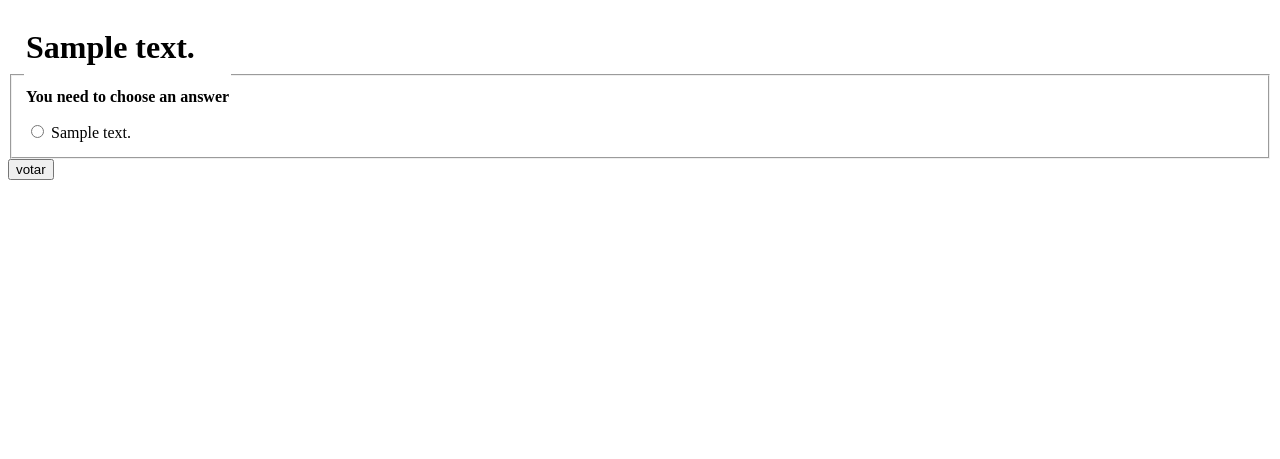
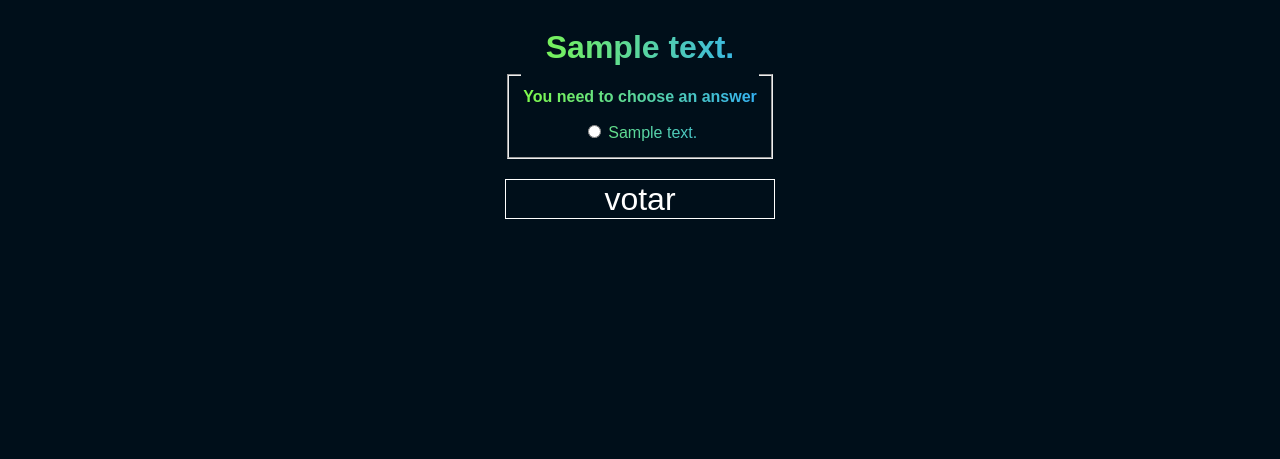
Before and after one commit to Crissdot/API-Preguntas, a Django app: page /polls/1/vote/ in a window 1280 px wide. Shown: the top 459 px of the page. Before the commit the page ends 180 px from the top, so only its background shows below. Run offline with Django 4.2, Linux system fonts and the light colour scheme; tables that the repository leaves empty hold one stand-in row (values such as "Sample post").

Commit message:
add detail styles

```diff
--- /dev/null
+++ b/preguntaapp/polls/static/polls/detail.css
@@ -0,0 +1,10 @@
+input[type="submit"] {
+  width: 100%;
+  height: 40px;
+  margin-top: 20px;
+  border: 1px solid white;
+  font-size: 2rem;
+  background-color: hsl(204 100% 5%);
+  -webkit-text-fill-color: white;
+  cursor: pointer;
+}
--- a/preguntaapp/polls/static/polls/style.css
+++ b/preguntaapp/polls/static/polls/style.css
@@ -19,14 +19,14 @@ header {
   color: #71632d;
 }
 
-ul {
+ul, fieldset {
   display: flex;
   align-items: center;
   justify-content: center;
   flex-direction: column;
 }
 
-header, ul {
+header, ul, form {
   background: linear-gradient(to right, hsl(98 100% 62%), hsl(204 100% 59%));
   text-align: center;
   background-clip: text;
--- a/preguntaapp/polls/templates/polls/detail.html
+++ b/preguntaapp/polls/templates/polls/detail.html
@@ -1,3 +1,17 @@
+{% load static %}
+
+<!DOCTYPE html>
+<html lang="en">
+  <head>
+    <meta charset="UTF-8">
+    <meta http-equiv="X-UA-Compatible" content="IE=edge">
+    <meta name="viewport" content="width=device-width, initial-scale=1.0">
+    <link rel="stylesheet" href="{% static 'polls/style.css' %}">
+    <link rel="stylesheet" href="{% static 'polls/detail.css' %}">
+    <title>{{ question.question_text }}</title>
+  </head>
+  <body>
+    <main>
       <form action="{% url 'polls:vote' question.id %}" method="POST">
         {% csrf_token %}
 
@@ -26,3 +40,6 @@
 
         <input type="submit" value="votar">
       </form>
+    </main>
+  </body>
+</html>
```
Lines whose indentation alone changed are shown as unchanged.
